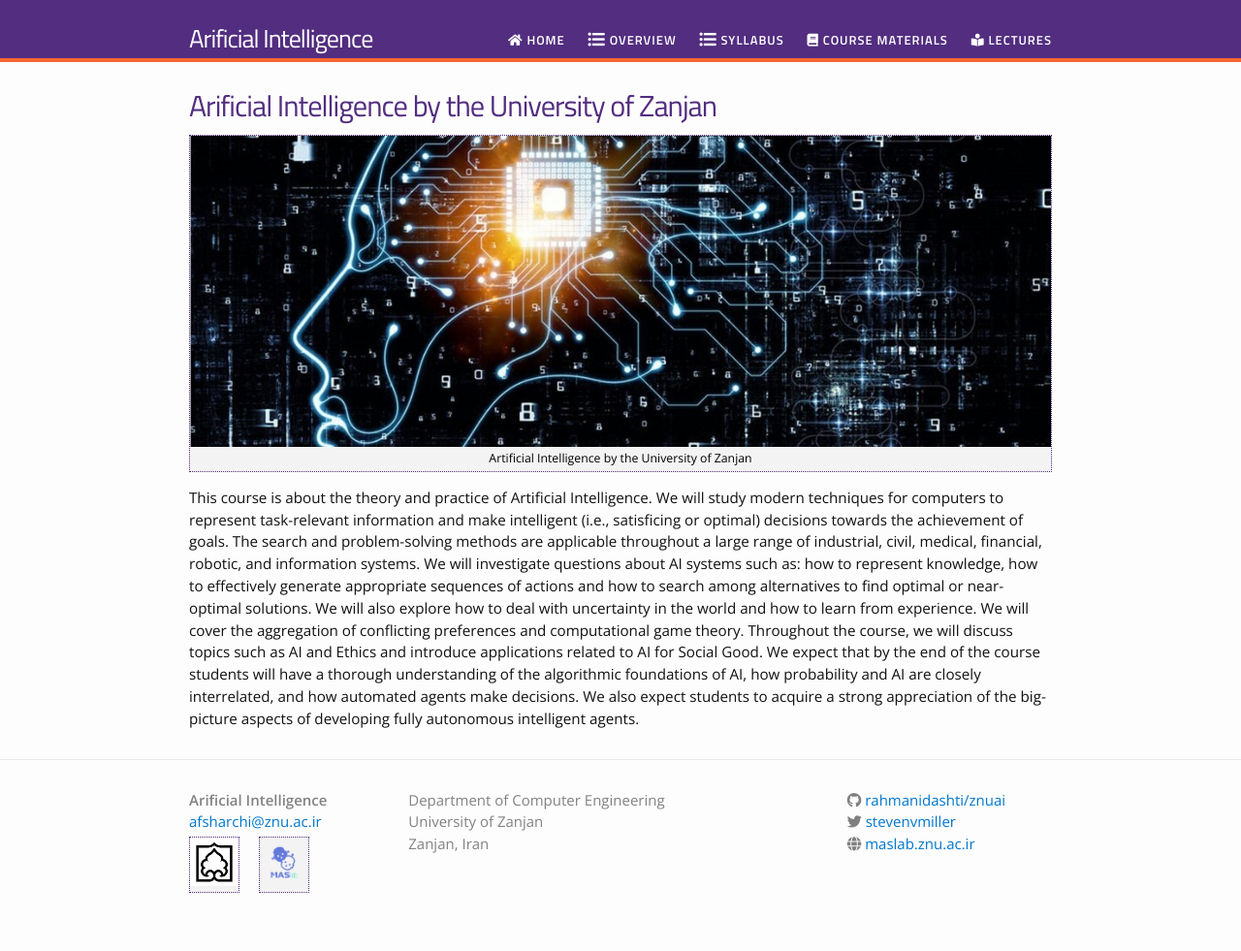
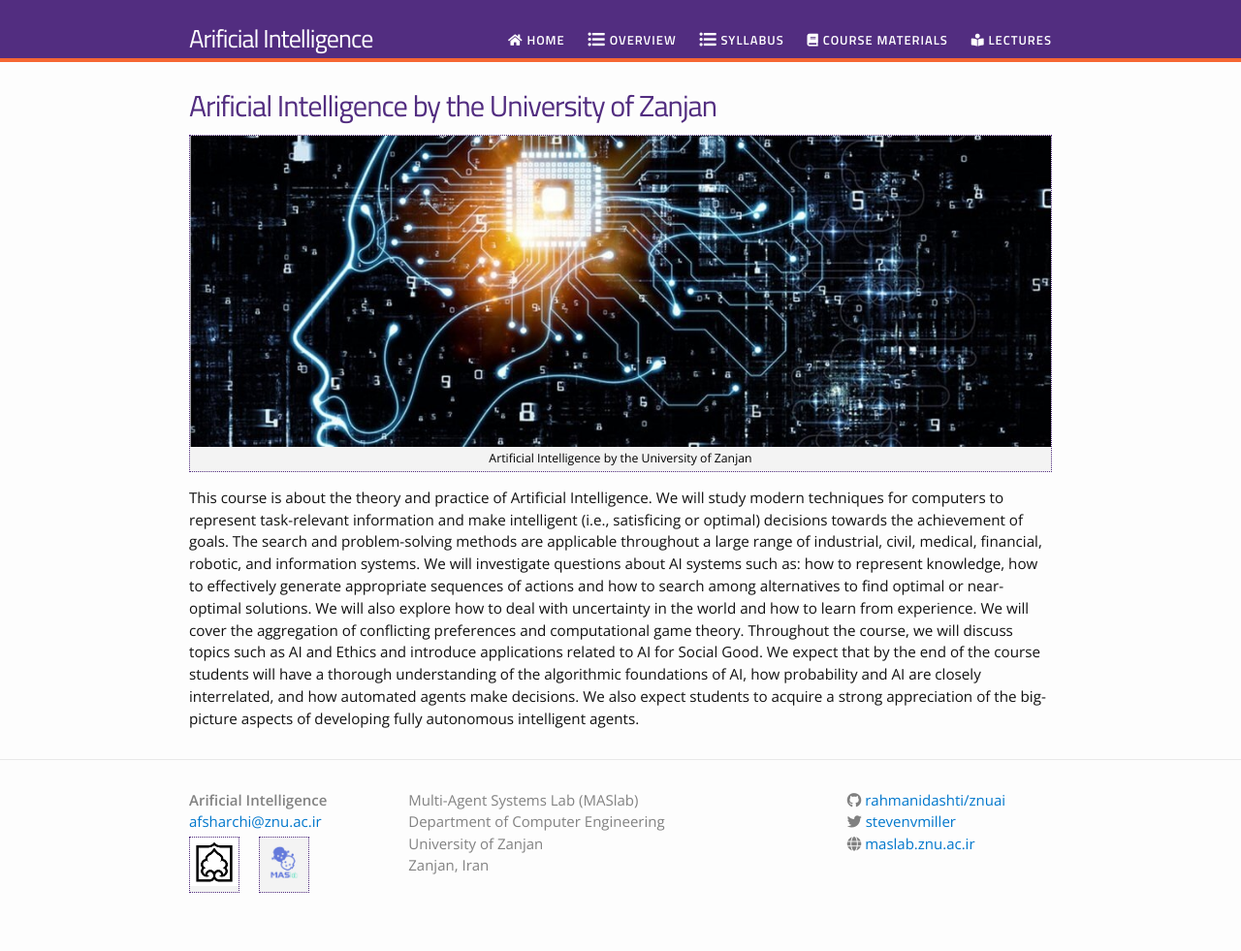
Before and after one commit to rahmanidashti/znuai, a Jekyll site: the page built from index.html, in a window 1280 px wide. Shown: the whole page at 97% size. Built offline with Jekyll 4.4.1, drawn with Linux system fonts in a browser that asks for light colours; nearby versions of some CDN libraries.

Commit message:
Update _config.yml

```diff
--- a/_config.yml
+++ b/_config.yml
@@ -22,6 +22,7 @@ twitter_username: stevenvmiller
 github_username:  svmiller
 authorurl: "http://maslab.znu.ac.ir"
 address: |
+    Multi-Agent Systems Lab (MASlab)
     Department of Computer Engineering
     University of Zanjan
     Zanjan, Iran
```
